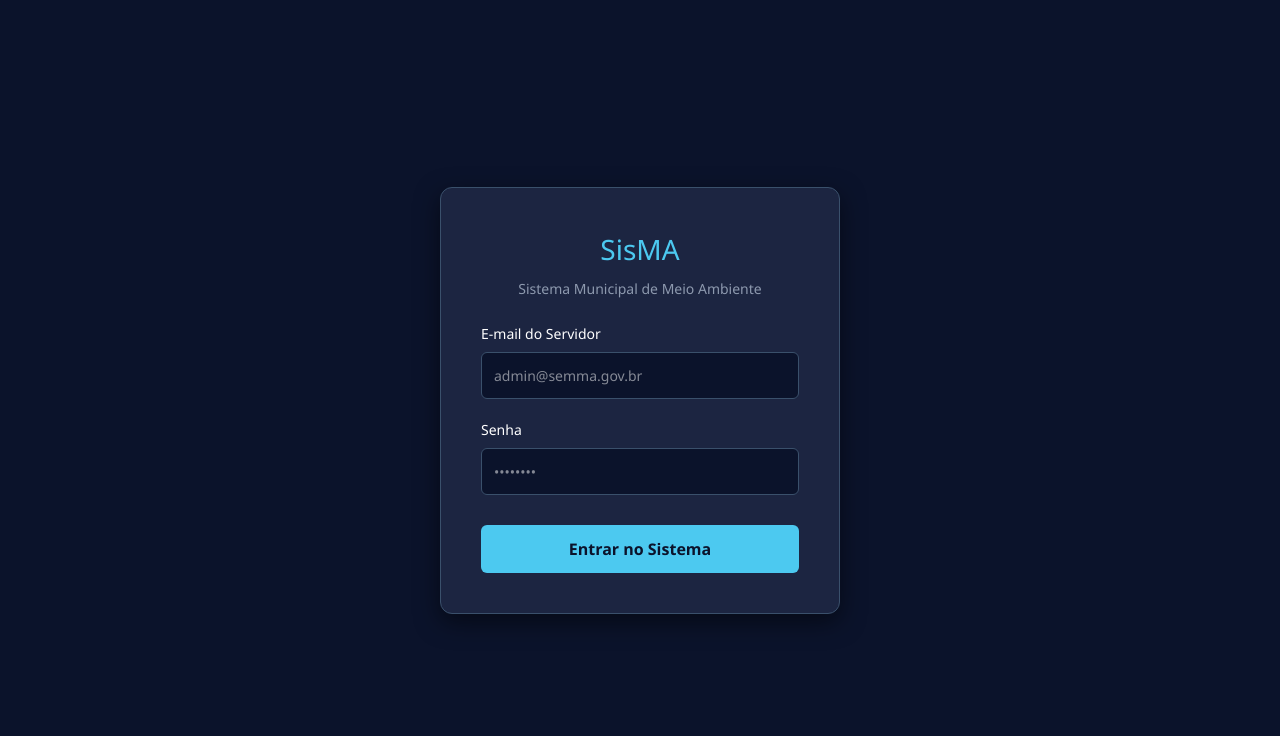
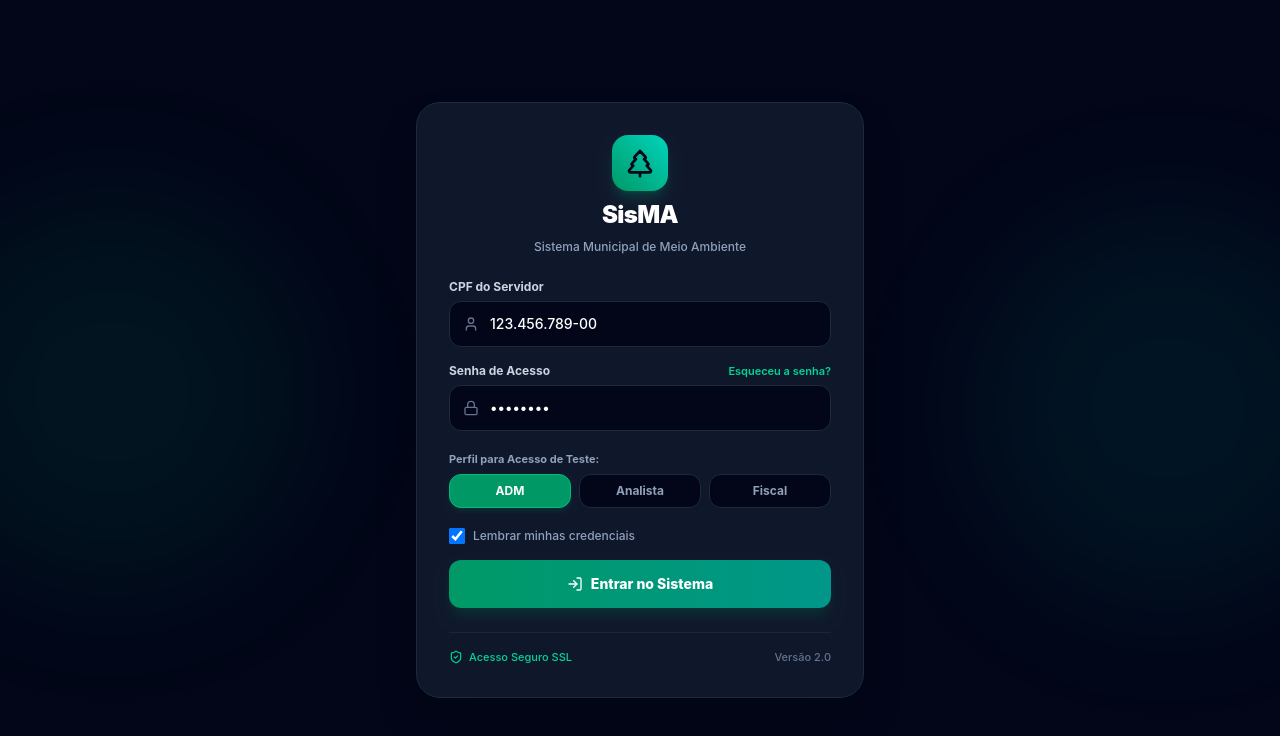
Before and after one commit to marcio-dev-fullstack/SysMA, a React (Vite) app: page / in a window 1280 px wide. Shown: the top 736 px of the page. Built offline with nearby package versions, Linux system fonts and the light colour scheme.

Commit message:
refactor: simplifica tela de login para formato classico CPF e Senha

```diff
--- a/src/pages/Login.tsx
+++ b/src/pages/Login.tsx
@@ -1,122 +1,280 @@
 import React, { useState } from 'react';
+import {
+  TreePine,
+  Lock,
+  User,
+  LogIn,
+  ShieldCheck,
+  KeyRound,
+  AlertTriangle,
+  Clock,
+  CheckCircle2
+} from 'lucide-react';
+import { PerfilUsuario, Usuario } from '../types';
 
-export const Login: React.FC = () => {
-  const [email, setEmail] = useState('');
-  const [senha, setSenha] = useState('');
+interface LoginProps {
+  onLogin: (usuario: Usuario) => void;
+  diasLicenca: number;
+  setDiasLicenca: (dias: number) => void;
+  chaveLicenca: string;
+  setChaveLicenca: (chave: string) => void;
+}
 
-  const realizarLogin = (e: React.FormEvent) => {
+export const usuariosExemplo: Record<PerfilUsuario, Usuario> = {
+  adm: {
+    id: 'usr-adm-01',
+    nome: 'Carlos Eduardo Mendes',
+    email: 'admin@semma.gov.br',
+    perfil: 'adm',
+    cargo: 'Administrador do Sistema & Secretário',
+    orgao: 'Secretaria Municipal de Meio Ambiente',
+    avatar: 'ADM',
+    telefone_whatsapp: '+55 (11) 98765-4321',
+  },
+  analista: {
+    id: 'usr-ana-02',
+    nome: 'Dra. Mariana Fonseca',
+    email: 'mariana.analista@semma.gov.br',
+    perfil: 'analista',
+    cargo: 'Analista Ambiental Sênior',
+    orgao: 'Coordenadoria de Licenciamento',
+    avatar: 'ANA',
+    telefone_whatsapp: '+55 (11) 99876-5432',
+  },
+  fiscal: {
+    id: 'usr-fisc-03',
+    nome: 'Sgt. Roberto Alves',
+    email: 'roberto.fiscal@semma.gov.br',
+    perfil: 'fiscal',
+    cargo: 'Fiscal Ambiental Chefe de Campo',
+    orgao: 'Divisão de Fiscalização e Monitoramento',
+    avatar: 'FISC',
+    telefone_whatsapp: '+55 (11) 97654-3210',
+  },
+};
+
+export const Login: React.FC<LoginProps> = ({
+  onLogin,
+  diasLicenca,
+  setDiasLicenca,
+  chaveLicenca,
+  setChaveLicenca
+}) => {
+  const [cpf, setCpf] = useState('123.456.789-00');
+  const [senha, setSenha] = useState('••••••••');
+  const [perfilSelecionado, setPerfilSelecionado] = useState<PerfilUsuario>('adm');
+  const [lembrar, setLembrar] = useState(true);
+  const [modalBloqueado, setModalBloqueado] = useState(false);
+  const [erroForm, setErroForm] = useState('');
+
+  // Formata CPF conforme o usuário digita
+  const handleCpfChange = (e: React.ChangeEvent<HTMLInputElement>) => {
+    let value = e.target.value.replace(/\D/g, '');
+    if (value.length > 11) value = value.slice(0, 11);
+
+    // Aplica máscara 000.000.000-00
+    if (value.length > 9) {
+      value = value.replace(/(\d{3})(\d{3})(\d{3})(\d{1,2})/, '$1.$2.$3-$4');
+    } else if (value.length > 6) {
+      value = value.replace(/(\d{3})(\d{3})(\d{1,3})/, '$1.$2.$3');
+    } else if (value.length > 3) {
+      value = value.replace(/(\d{3})(\d{1,3})/, '$1.$2');
+    }
+
+    setCpf(value);
+    setErroForm('');
+  };
+
+  const handleEntrar = (e: React.FormEvent) => {
     e.preventDefault();
-    console.log('A autenticar utilizador:', email, senha);
-    // Aqui entra a chamada de autenticação do Supabase
+
+    if (!cpf || cpf.length < 11) {
+      setErroForm('Por favor, informe um CPF válido.');
+      return;
+    }
+
+    if (!senha) {
+      setErroForm('Por favor, informe a senha de acesso.');
+      return;
+    }
+
+    // Bloqueio no Dia 0 para não-ADM
+    if (diasLicenca <= 0 && perfilSelecionado !== 'adm') {
+      setModalBloqueado(true);
+      return;
+    }
+
+    // Loga com o perfil selecionado
+    onLogin(usuariosExemplo[perfilSelecionado]);
   };
 
   return (
-    <div style={styles.container}>
-      <div style={styles.card}>
-        <div style={styles.header}>
-          <h1 style={styles.title}>SisMA</h1>
-          <p style={styles.subtitle}>Sistema Municipal de Meio Ambiente</p>
+    <div className="min-h-screen bg-slate-950 flex flex-col justify-center items-center p-4 relative overflow-hidden font-sans">
+      {/* Elementos de fundo com efeito blur */}
+      <div className="absolute top-1/4 -left-20 w-96 h-96 bg-emerald-600/10 rounded-full blur-3xl pointer-events-none"></div>
+      <div className="absolute bottom-1/4 -right-20 w-96 h-96 bg-teal-600/10 rounded-full blur-3xl pointer-events-none"></div>
+
+      {/* Card Principal de Login */}
+      <div className="w-full max-w-md bg-slate-900 border border-slate-800 rounded-3xl p-8 shadow-2xl relative z-10 space-y-6">
+
+        {/* Cabeçalho da Marca */}
+        <div className="text-center space-y-2">
+          <div className="inline-flex items-center justify-center w-14 h-14 rounded-2xl bg-gradient-to-tr from-emerald-600 to-teal-400 text-slate-950 font-black shadow-lg shadow-emerald-500/20 mb-2">
+            <TreePine className="w-8 h-8" />
+          </div>
+          <h1 className="text-2xl font-black text-white tracking-tight">SisMA</h1>
+          <p className="text-xs text-slate-400 font-medium">
+            Sistema Municipal de Meio Ambiente
+          </p>
         </div>
 
-        <form onSubmit={realizarLogin}>
-          <div style={styles.inputGroup}>
-            <label style={styles.label} htmlFor="email">E-mail do Servidor</label>
+        {/* Formulário de Login (CPF e Senha) */}
+        <form onSubmit={handleEntrar} className="space-y-4">
+
+          {erroForm && (
+            <div className="p-3 bg-rose-500/10 border border-rose-500/30 rounded-xl text-rose-400 text-xs font-semibold flex items-center gap-2">
+              <AlertTriangle className="w-4 h-4 shrink-0" />
+              <span>{erroForm}</span>
+            </div>
+          )}
+
+          {/* Campo CPF */}
+          <div className="space-y-1.5">
+            <label className="block text-xs font-bold text-slate-300">
+              CPF do Servidor
+            </label>
+            <div className="relative">
+              <div className="absolute inset-y-0 left-0 pl-3.5 flex items-center pointer-events-none text-slate-500">
+                <User className="w-4 h-4" />
+              </div>
               <input
-              id="email"
-              type="email"
-              value={email}
-              onChange={(e) => setEmail(e.target.value)}
-              placeholder="admin@semma.gov.br"
+                type="text"
+                value={cpf}
+                onChange={handleCpfChange}
+                placeholder="000.000.000-00"
+                maxLength={14}
+                className="w-full pl-10 pr-4 py-3 bg-slate-950 border border-slate-800 focus:border-emerald-500 rounded-xl text-sm font-medium text-white placeholder-slate-600 focus:outline-none transition-all"
                 required
-              style={styles.input}
               />
             </div>
+          </div>
 
-          <div style={styles.inputGroup}>
-            <label style={styles.label} htmlFor="senha">Senha</label>
+          {/* Campo Senha */}
+          <div className="space-y-1.5">
+            <div className="flex items-center justify-between">
+              <label className="block text-xs font-bold text-slate-300">
+                Senha de Acesso
+              </label>
+              <a href="#esqueci" onClick={(e) => { e.preventDefault(); alert('Contate o Administrador do SisMA para redefinir sua senha.'); }} className="text-[11px] font-semibold text-emerald-400 hover:text-emerald-300 transition-colors">
+                Esqueceu a senha?
+              </a>
+            </div>
+            <div className="relative">
+              <div className="absolute inset-y-0 left-0 pl-3.5 flex items-center pointer-events-none text-slate-500">
+                <Lock className="w-4 h-4" />
+              </div>
               <input
-              id="senha"
                 type="password"
                 value={senha}
-              onChange={(e) => setSenha(e.target.value)}
+                onChange={(e) => { setSenha(e.target.value); setErroForm(''); }}
                 placeholder="••••••••"
+                className="w-full pl-10 pr-4 py-3 bg-slate-950 border border-slate-800 focus:border-emerald-500 rounded-xl text-sm font-medium text-white placeholder-slate-600 focus:outline-none transition-all"
                 required
-              style={styles.input}
               />
             </div>
+          </div>
 
-          <button type="submit" style={styles.button}>
-            Entrar no Sistema
+          {/* Seletor Rápido de Perfil para Demonstração/Teste */}
+          <div className="pt-1 space-y-1.5">
+            <label className="block text-[11px] font-bold text-slate-400">
+              Perfil para Acesso de Teste:
+            </label>
+            <div className="grid grid-cols-3 gap-2">
+              {[
+                { id: 'adm' as PerfilUsuario, label: 'ADM' },
+                { id: 'analista' as PerfilUsuario, label: 'Analista' },
+                { id: 'fiscal' as PerfilUsuario, label: 'Fiscal' },
+              ].map((p) => (
+                <button
+                  key={p.id}
+                  type="button"
+                  onClick={() => setPerfilSelecionado(p.id)}
+                  className={`py-2 px-3 rounded-xl text-xs font-bold transition-all border ${
+                    perfilSelecionado === p.id
+                      ? 'bg-emerald-600 text-white border-emerald-500 shadow-md shadow-emerald-900/30'
+                      : 'bg-slate-950 text-slate-400 border-slate-800 hover:border-slate-700'
+                  }`}
+                >
+                  {p.label}
+                </button>
+              ))}
+            </div>
+          </div>
+
+          {/* Lembrar Acesso */}
+          <div className="flex items-center justify-between pt-1">
+            <label className="flex items-center gap-2 cursor-pointer text-xs font-medium text-slate-400">
+              <input
+                type="checkbox"
+                checked={lembrar}
+                onChange={(e) => setLembrar(e.target.checked)}
+                className="w-4 h-4 rounded bg-slate-950 border-slate-800 text-emerald-600 focus:ring-emerald-500 focus:ring-offset-slate-900"
+              />
+              <span>Lembrar minhas credenciais</span>
+            </label>
+          </div>
+
+          {/* Botão de Submit */}
+          <button
+            type="submit"
+            className="w-full py-3.5 px-4 bg-gradient-to-r from-emerald-600 to-teal-600 hover:from-emerald-500 hover:to-teal-500 text-white font-extrabold text-sm rounded-xl shadow-lg shadow-emerald-900/40 flex items-center justify-center gap-2 transition-all cursor-pointer"
+          >
+            <LogIn className="w-4 h-4" />
+            <span>Entrar no Sistema</span>
           </button>
         </form>
+
+        {/* Rodapé do Card */}
+        <div className="pt-4 border-t border-slate-800/80 flex items-center justify-between text-[11px] text-slate-500 font-medium">
+          <div className="flex items-center gap-1.5 text-emerald-400">
+            <ShieldCheck className="w-3.5 h-3.5" />
+            <span>Acesso Seguro SSL</span>
           </div>
+          <span>Versão 2.0</span>
+        </div>
+      </div>
+
+      {/* Modal de Alerta de Licença Expirada (Bloqueio Dia 0) */}
+      {modalBloqueado && (
+        <div className="fixed inset-0 bg-slate-950/80 backdrop-blur-md z-50 flex items-center justify-center p-4">
+          <div className="bg-slate-900 border border-rose-500/30 rounded-3xl max-w-md w-full p-6 shadow-2xl space-y-4">
+            <div className="w-12 h-12 bg-rose-500/10 text-rose-500 rounded-2xl flex items-center justify-center mx-auto">
+              <AlertTriangle className="w-6 h-6" />
+            </div>
+            <div className="text-center space-y-1">
+              <h3 className="text-lg font-bold text-white">Licença do Sistema Expirada</h3>
+              <p className="text-xs text-slate-400">
+                O prazo de validade de 90 dias do SisMA expirou. O acesso para Analistas e Fiscais está temporariamente suspenso.
+              </p>
+            </div>
+            <div className="bg-slate-950 p-3 rounded-xl border border-slate-800 text-xs text-slate-300 space-y-1">
+              <p>💡 <strong>Como desbloquear:</strong></p>
+              <p className="text-slate-400">
+                Selecione o perfil <strong>ADM (Administrador)</strong> no login para acessar o sistema e realizar a renovação da licença.
+              </p>
+            </div>
+            <button
+              onClick={() => {
+                setPerfilSelecionado('adm');
+                setModalBloqueado(false);
+              }}
+              className="w-full py-2.5 bg-rose-600 hover:bg-rose-500 text-white font-bold text-xs rounded-xl transition-all"
+            >
+              Mudar para Perfil ADM
+            </button>
+          </div>
+        </div>
+      )}
     </div>
   );
 };
-
-export default Login;
-
-const styles: { [key: string]: React.CSSProperties } = {
-  container: {
-    backgroundColor: '#0b132b',
-    minHeight: '100vh',
-    display: 'flex',
-    justifyContent: 'center',
-    alignItems: 'center',
-    fontFamily: "'Segoe UI', Tahoma, Geneva, Verdana, sans-serif",
-    color: '#ffffff',
-  },
-  card: {
-    backgroundColor: '#1c2541',
-    padding: '40px',
-    borderRadius: '12px',
-    boxShadow: '0 8px 24px rgba(0, 0, 0, 0.5)',
-    width: '100%',
-    maxWidth: '400px',
-    border: '1px solid #3a506b',
-  },
-  header: {
-    textAlign: 'center',
-    marginBottom: '24px',
-  },
-  title: {
-    fontSize: '28px',
-    color: '#4cc9f0',
-    margin: '0 0 8px 0',
-  },
-  subtitle: {
-    color: '#8d99ae',
-    fontSize: '14px',
-    margin: 0,
-  },
-  inputGroup: {
-    marginBottom: '20px',
-  },
-  label: {
-    display: 'block',
-    marginBottom: '8px',
-    fontSize: '14px',
-  },
-  input: {
-    width: '100%',
-    padding: '12px',
-    borderRadius: '6px',
-    border: '1px solid #3a506b',
-    backgroundColor: '#0b132b',
-    color: '#ffffff',
-    fontSize: '14px',
-    boxSizing: 'border-box',
-  },
-  button: {
-    width: '100%',
-    padding: '12px',
-    backgroundColor: '#4cc9f0',
-    border: 'none',
-    borderRadius: '6px',
-    color: '#0b132b',
-    fontWeight: 'bold',
-    fontSize: '16px',
-    cursor: 'pointer',
-    marginTop: '10px',
-  },
-};
```
Lines whose indentation alone changed are shown as unchanged.
